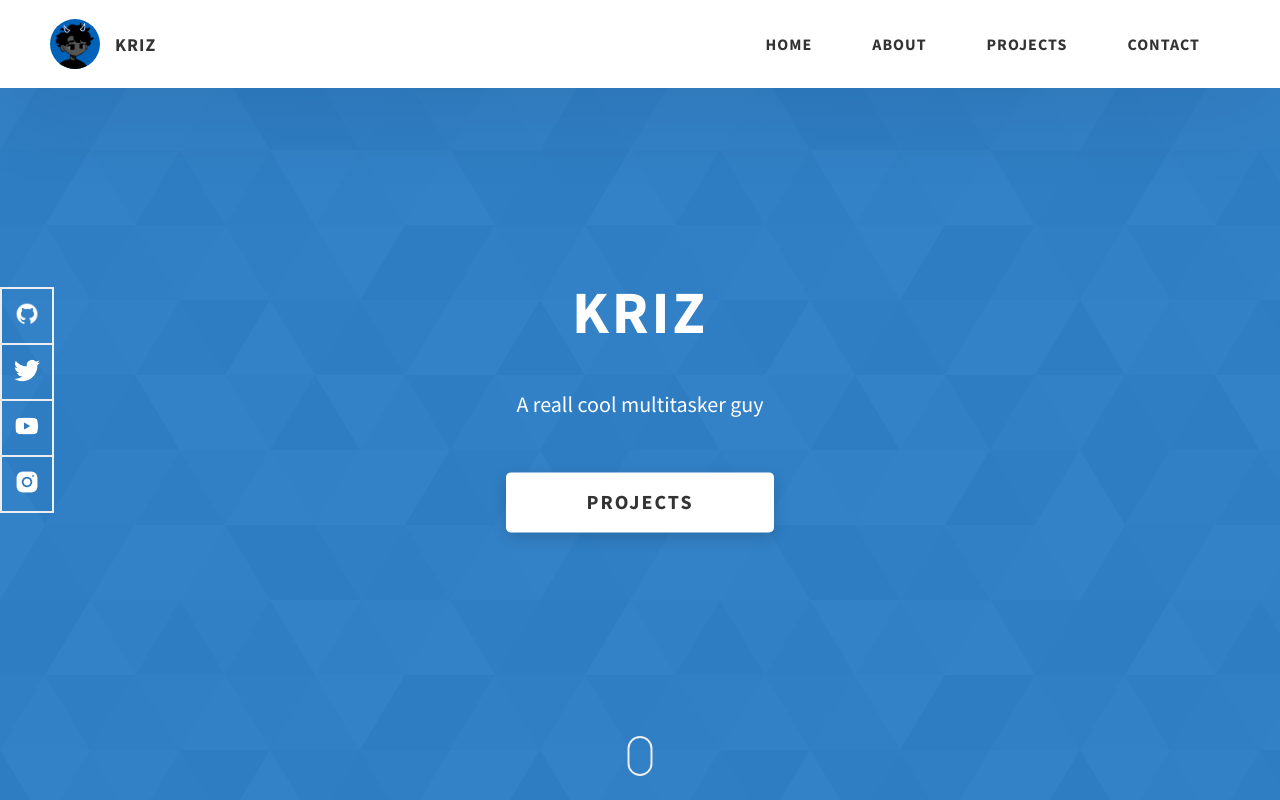
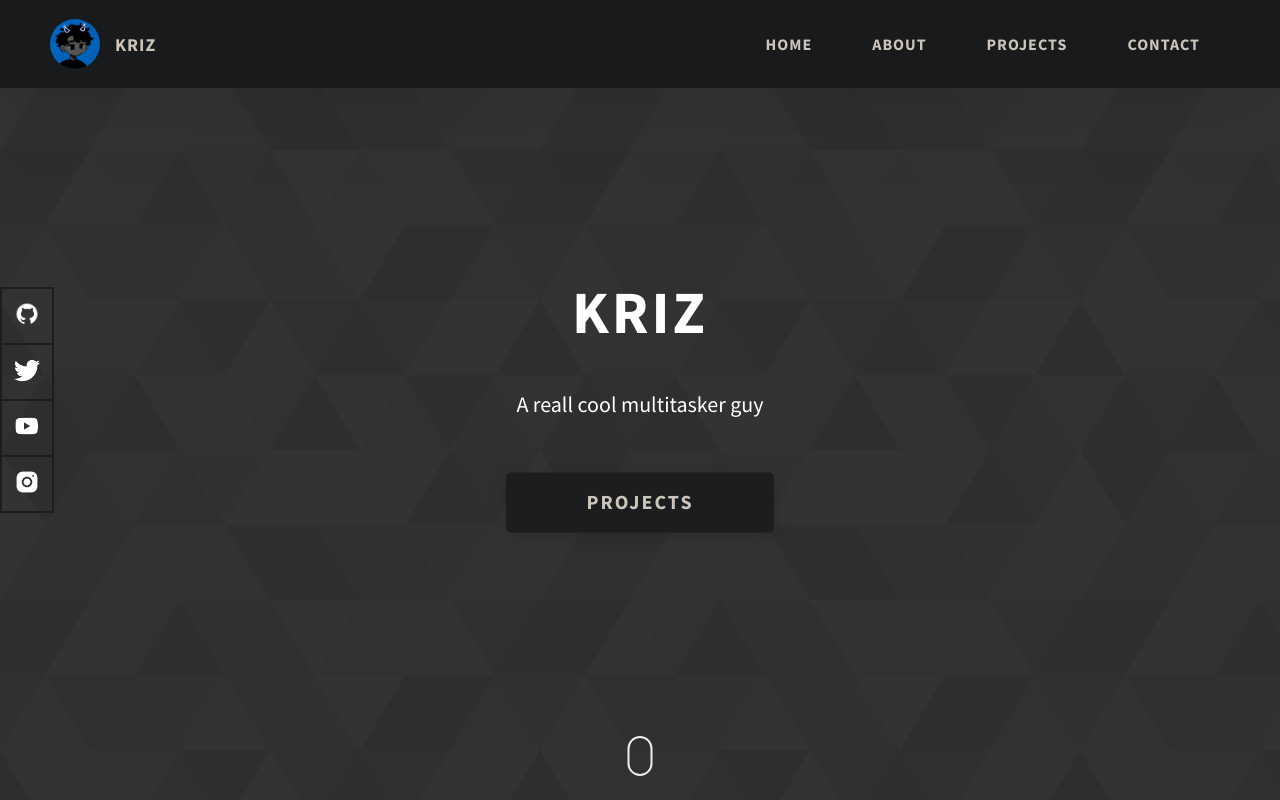
Before and after one commit to devkrizzz/kriz-portfolio, a plain HTML site: page index.html in a window 1280 px wide. Shown: the top 800 px of the page. Drawn offline with Linux system fonts and the light colour scheme.

Commit message:
Update style.css

```diff
--- a/css/style.css
+++ b/css/style.css
@@ -129,7 +129,7 @@ textarea {
   top: calc(100% + 1.5rem);
   height: 5px;
   width: 3rem;
-  background: #0062b9;
+  background: #8697a7;
   left: 50%;
   transform: translateX(-50%);
   border-radius: 5px;
@@ -172,8 +172,8 @@ textarea {
 }
 
 .btn {
-  background: #fff;
-  color: #333;
+  background: #1c1d1e;
+  color: #cbc5bc;
   text-transform: uppercase;
   letter-spacing: 2px;
   display: inline-block;
@@ -235,8 +235,8 @@ textarea {
   color: #fff;
   background: linear-gradient(
       to right,
-      rgba(0, 98, 185, 0.8),
-      rgba(0, 98, 185, 0.8)
+      rgba(0, 0, 0, 0.8),
+      rgba(0, 0, 0, 0.8)
     ),
     url(../../assets/svg/common-bg.svg);
   background-position: center;
@@ -254,8 +254,8 @@ textarea {
 .home-hero__socials {
   position: absolute;
   top: 50%;
-  border: 2px solid #eee;
-  border-left: 2px solid #eee;
+  border: 2px solid #1c1d1e;
+  border-left: 2px solid #1c1d1e;
   transform: translateY(-50%);
 }
 @media only screen and (max-width: 56.25em) {
@@ -281,7 +281,7 @@ textarea {
   width: 100%;
   display: block;
   padding: 1.2rem;
-  border-bottom: 2px solid #eee;
+  border-bottom: 2px solid #1c1d1e;
   transition: background 0.3s;
 }
 .home-hero__social-icon-link:hover {
@@ -319,7 +319,8 @@ textarea {
 }
 
 .about {
-  background: #fafafa;
+  background: #1c1d1e;
+  color: #cbc5bc;
 }
 .about__content {
   display: grid;
@@ -651,8 +652,8 @@ textarea {
   position: fixed;
   width: 100%;
   z-index: 1000;
-  background: #000;
-  background: #fff;
+  background: #0080ff;
+  background: #191a1b;
   box-shadow: 0 10px 100px rgba(0, 0, 0, 0.1);
 }
 .header__content {
@@ -703,6 +704,7 @@ textarea {
   text-transform: uppercase;
   font-weight: 700;
   letter-spacing: 1px;
+  color: #cbc5bc;
 }
 .header__links {
   display: flex;
@@ -716,7 +718,7 @@ textarea {
   padding: 2.2rem 3rem;
   display: inline-block;
   font-size: 1.6rem;
-  color: #333;
+  color: #cbc5bc;
   text-transform: uppercase;
   letter-spacing: 1px;
   font-weight: 700;
@@ -786,7 +788,7 @@ textarea {
   color: #0062b9;
 }
 .header__sm-menu-link:first-child a {
-  border-top: 1px solid #eee;
+  border-top: 1px solid #191a1b;
 }
 .header__sm-menu-link-last {
   border-bottom: 0;
@@ -978,7 +980,7 @@ textarea {
 
 ::-webkit-scrollbar-track {
   -webkit-box-shadow: inset 0 0 6px rgba(0, 0, 0, 0.3);
-  background-color: #f5f5f5;
+  background-color: #00000000;
   border-radius: 10px;
 }
 
@@ -998,16 +1000,25 @@ textarea {
     color-stop(0.86, rgb(28, 58, 148))
   );
 }
-.youtube-grid {
-  display: grid;
-  grid-template-columns: repeat(auto-fit, minmax(300px, 1fr)); /* Responsive columns */
-  gap: 20px; /* Spacing between grid items */
-  padding: 20px; /* Padding around the grid */
+
+
+
+body {
+  background-color: var(--bg-color);
+  color: var(--text-color);
+  transition: background-color 0.3s, color 0.3s;
 }
 
-.youtube-grid__item iframe {
-  width: 100%; /* Full width within the grid item */
-  aspect-ratio: 16 / 9; /* Ensures consistent video aspect ratio */
-  border-radius: 8px; /* Rounded corners (optional) */
-  box-shadow: 0px 4px 10px rgba(0, 0, 0, 0.1); /* Optional shadow for aesthetics */
+a {
+  color: var(--primary-color);
 }
+
+a:hover {
+  color: var(--secondary-color);
+}
+
+/* Apply similar updates for all elements using custom properties */
+body {
+  background-color: #191a1b;
+  color: #cbc5bc;
+}
```
